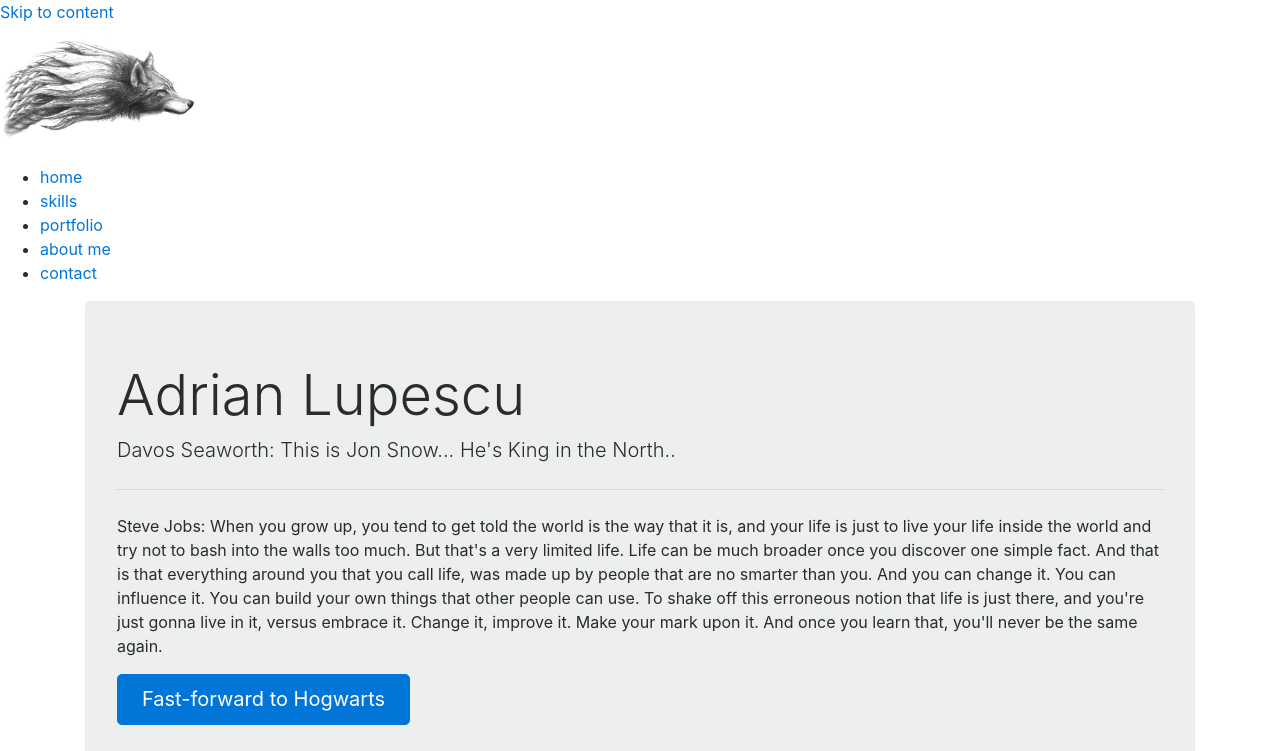
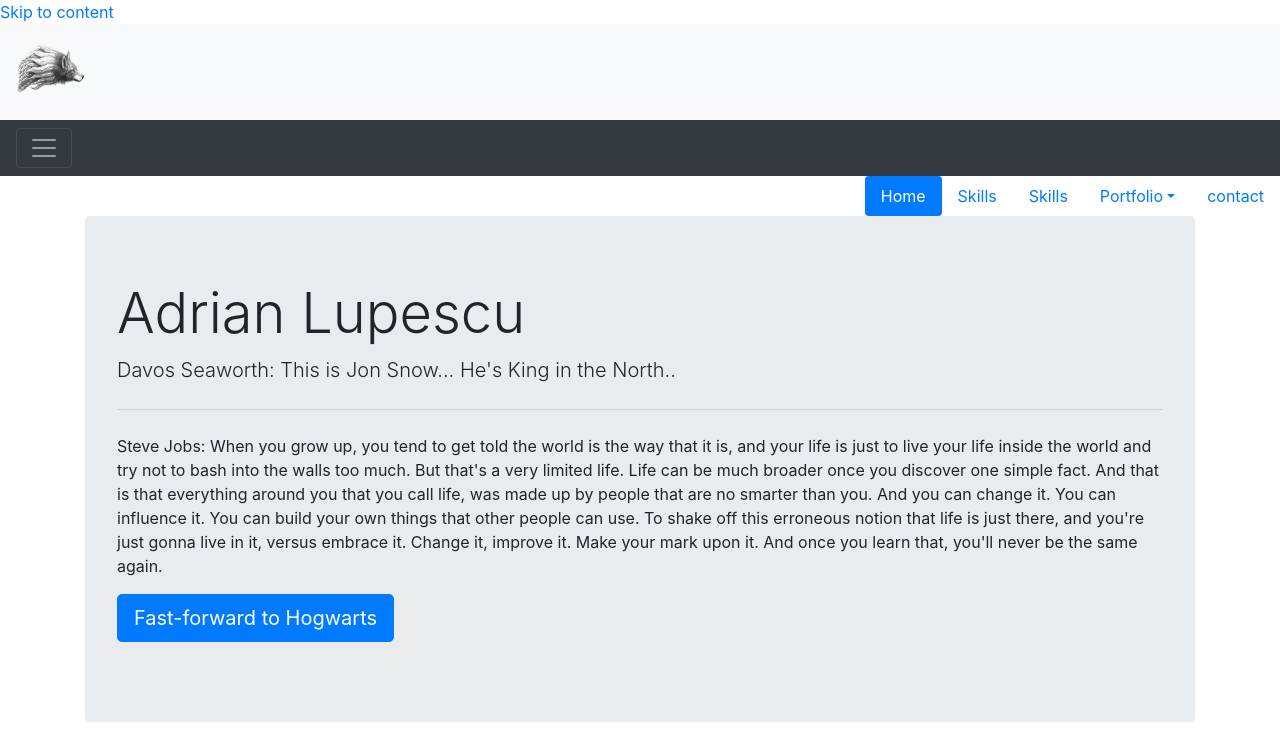
Before and after one commit to Lupescua/Bootstrap_profile, a website: page src/index.html in a window 1280 px wide. Shown: the top 751 px of the page. Drawn offline with nearby package versions, Linux system fonts and the light colour scheme; files that its build step writes are made by us from their sources.

Commit message:
Added bootstrap, Moded Gulp, Navbar

```diff
--- a/src/index.html
+++ b/src/index.html
@@ -5,37 +5,67 @@
     <meta charset="UTF-8">
     <meta name="viewport" content="width=device-width, initial-scale=1.0">
     <title>My portfolio</title>
-    <link rel="stylesheet" href="https://maxcdn.bootstrapcdn.com/bootstrap/4.0.0-beta.3/css/bootstrap.min.css" integrity="sha384-Zug+QiDoJOrZ5t4lssLdxGhVrurbmBWopoEl+M6BdEfwnCJZtKxi1KgxUyJq13dy"
-        crossorigin="anonymous">
-
+    <!-- <link rel="stylesheet" href="https://maxcdn.bootstrapcdn.com/bootstrap/4.0.0-beta.3/css/bootstrap.min.css" integrity="sha384-Zug+QiDoJOrZ5t4lssLdxGhVrurbmBWopoEl+M6BdEfwnCJZtKxi1KgxUyJq13dy"
+        crossorigin="anonymous"> -->
+    <link rel="stylesheet" type="text/css" media="screen" href="css/style.css" />
 </head>
 
 <body>
     <a href="#content">Skip to content</a>
+    <nav class="navbar sticky-top navbar-light bg-light">
+        <a class="navbar-brand" href="#home">
+            <img src="img/dacian_wolf.png" width="70" height="70" alt="My portfolio">
+        </a>
+    </nav>
+
+    <div class="pos-f-t">
+        <div class="collapse" id="navbarToggleExternalContent">
+            <div class="bg-dark p-4">
+                <h4 class="text-white">Collapsed content</h4>
+                <span class="text-muted">Toggleable via the navbar brand.</span>
+            </div>
+        </div>
+        <nav class="navbar navbar-dark bg-dark">
+            <button class="navbar-toggler" type="button" data-toggle="collapse" data-target="#navbarToggleExternalContent" aria-controls="navbarToggleExternalContent"
+                aria-expanded="false" aria-label="Toggle navigation">
+                <span class="navbar-toggler-icon"></span>
+            </button>
+        </nav>
+    </div>
     <header>
-        <a href="/">
-            <img src="img/dacian_wolf.png" alt="My portfolio" width="200">
-        </a>
 
-        <nav>
-            <ul>
-                <li>
-                    <a href="#home">home</a>
+<!-- pills with dropdown -->
+<ul class="nav nav-pills justify-content-end">
+    <li class="nav-item">
+        <a class="nav-link active" href="#home">Home</a>
     </li>
-                <li>
-                    <a href="#skills">skills</a>
+    <li class="nav-item">
+        <a class="nav-link" href="#skills">Skills</a>
     </li>
-                <li>
-                    <a href="#portfolio">portfolio</a>
+    <li class="nav-item">
+            <a class="nav-link" href="#skills">Skills</a>
         </li>
-                <li>
-                    <a href="#about">about me</a>
+    <li class="nav-item dropdown">
+            <a class="nav-link dropdown-toggle" data-toggle="dropdown" href="#" role="button" aria-haspopup="true" aria-expanded="false"> Portfolio</a>
+            <div class="dropdown-menu">
+                <a class="dropdown-item" href="#">Action</a>
+                <a class="dropdown-item" href="#">Another action</a>
+                <a class="dropdown-item" href="#">Something else here</a>
+                <div class="dropdown-divider"></div>
+                <a class="dropdown-item" href="#">Separated link</a>
+            </div>
         </li>
-                <li>
-                    <a href="#contact">contact</a>
+    <li class="nav-item">
+            <a class="nav-link" href="#contact">contact</a>
+        <!-- <a class="nav-link disabled" href="#">Disabled</a> -->
+        <!-- Home: Pic + Descr
+        Portfolio - extra pages for each partner
+        Skills
+        Partner
+        About me
+        conct ne -->
     </li>
 </ul>
-        </nav>
     </header>
 
     <main id="content" class="container">
--- /dev/null
+++ b/src/scss/style.scss
@@ -0,0 +1,42 @@
+/*!
+ * Bootstrap v4.0.0-beta.3 (https://getbootstrap.com)
+ * Copyright 2011-2017 The Bootstrap Authors
+ * Copyright 2011-2017 Twitter, Inc.
+ * Licensed under MIT (https://github.com/twbs/bootstrap/blob/master/LICENSE)
+ */
+
+ @import "../../node_modules/bootstrap/scss/functions";
+ @import "../../node_modules/bootstrap/scss/variables";
+ @import "../../node_modules/bootstrap/scss/mixins";
+ @import "../../node_modules/bootstrap/scss/root";
+ @import "../../node_modules/bootstrap/scss/reboot";
+ @import "../../node_modules/bootstrap/scss/type";
+ @import "../../node_modules/bootstrap/scss/images";
+ @import "../../node_modules/bootstrap/scss/code";
+ @import "../../node_modules/bootstrap/scss/grid";
+ @import "../../node_modules/bootstrap/scss/tables";
+ @import "../../node_modules/bootstrap/scss/forms";
+ @import "../../node_modules/bootstrap/scss/buttons";
+ @import "../../node_modules/bootstrap/scss/transitions";
+ @import "../../node_modules/bootstrap/scss/dropdown";
+ @import "../../node_modules/bootstrap/scss/button-group";
+ @import "../../node_modules/bootstrap/scss/input-group";
+ @import "../../node_modules/bootstrap/scss/custom-forms";
+ @import "../../node_modules/bootstrap/scss/nav";
+ @import "../../node_modules/bootstrap/scss/navbar";
+ @import "../../node_modules/bootstrap/scss/card";
+ @import "../../node_modules/bootstrap/scss/breadcrumb";
+ @import "../../node_modules/bootstrap/scss/pagination";
+ @import "../../node_modules/bootstrap/scss/badge";
+ @import "../../node_modules/bootstrap/scss/jumbotron";
+ @import "../../node_modules/bootstrap/scss/alert";
+ @import "../../node_modules/bootstrap/scss/progress";
+ @import "../../node_modules/bootstrap/scss/media";
+ @import "../../node_modules/bootstrap/scss/list-group";
+ @import "../../node_modules/bootstrap/scss/close";
+ @import "../../node_modules/bootstrap/scss/modal";
+ @import "../../node_modules/bootstrap/scss/tooltip";
+ @import "../../node_modules/bootstrap/scss/popover";
+ @import "../../node_modules/bootstrap/scss/carousel";
+ @import "../../node_modules/bootstrap/scss/utilities";
+ @import "../../node_modules/bootstrap/scss/print";
```
Also changed, not shown: gulpfile.js (+36 -14 lines). Lines whose indentation alone changed are shown as unchanged.
